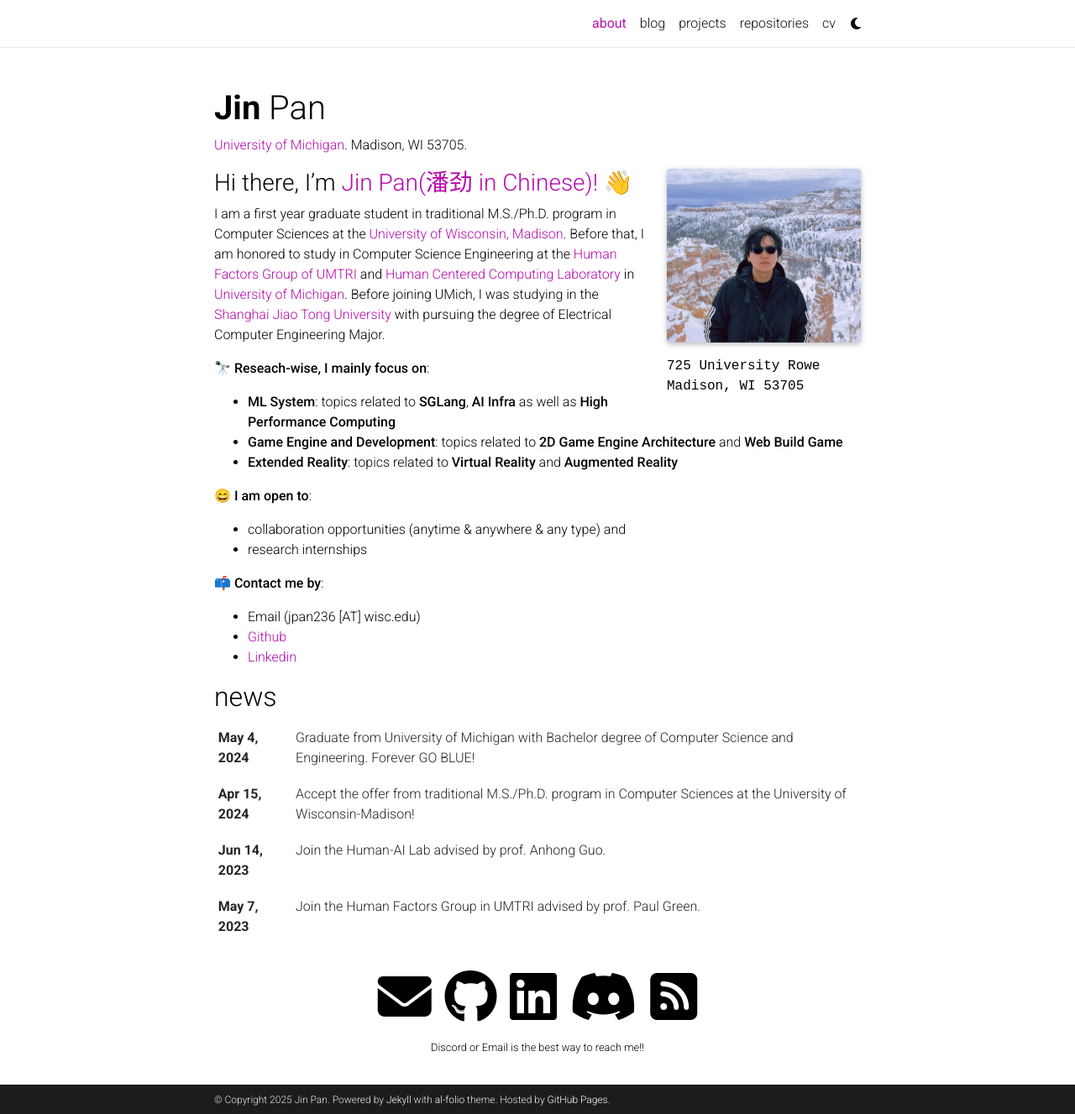
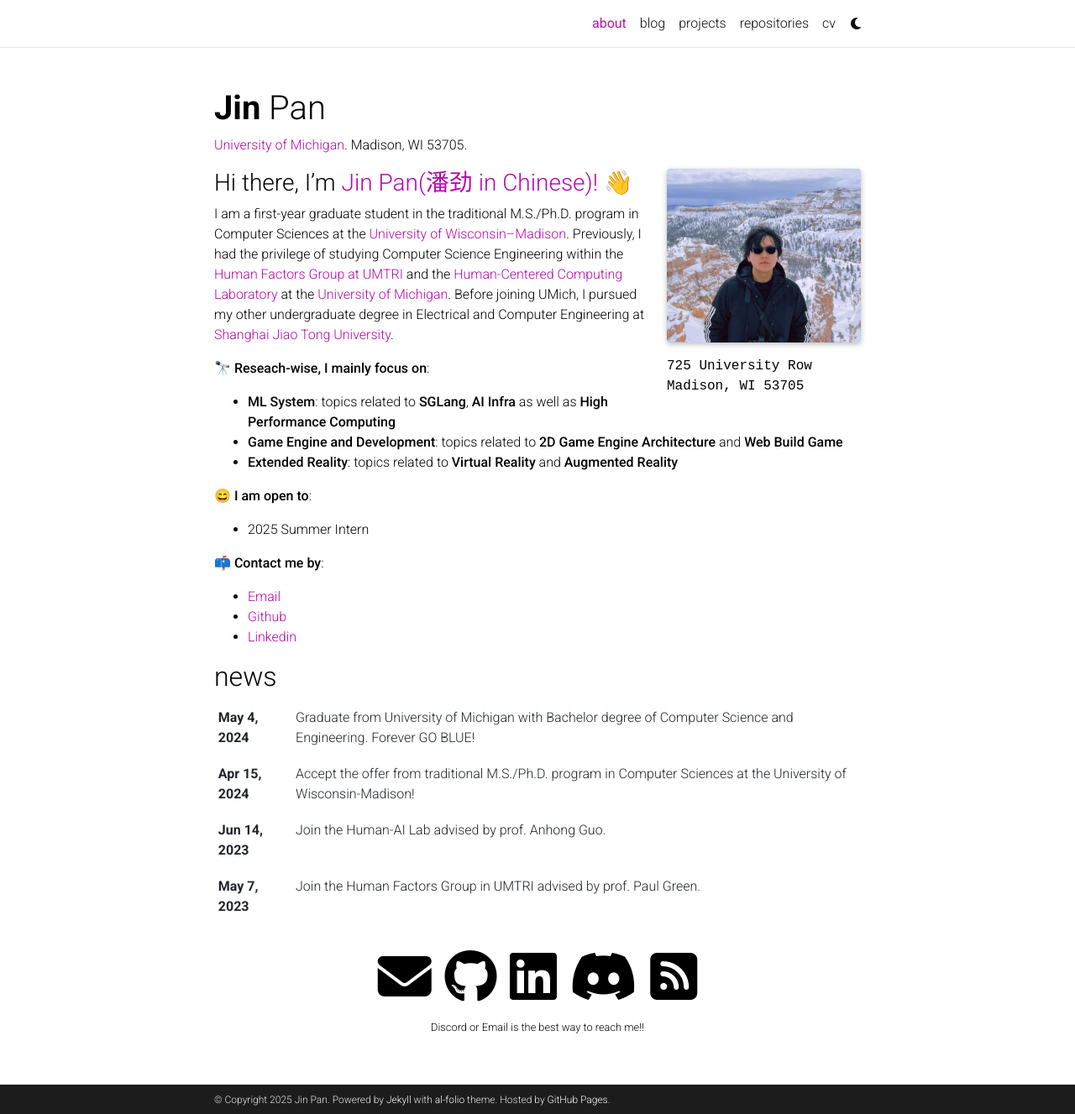
Before and after one commit to Jhinpan/jp-folio, a Jekyll site: the page built from _pages/about.md, in a window 1280 px wide and 1327 px high. Shown: the whole window at 84% size. Built offline with Jekyll 4.4.1, drawn with Linux system fonts in a browser that asks for light colours; comment, search, counter and statistics services are not loaded; a style sheet for code colours, icons or effects is not loaded.

Commit message:
Some Typo Fix

```diff
--- a/_pages/about.md
+++ b/_pages/about.md
@@ -9,7 +9,7 @@
   image: prof_pic.jpg
   image_circular: false # crops the image to make it circular
   address: >
-    <p>725 University Rowe</p>
+    <p>725 University Row</p>
     <p>Madison, WI 53705</p>
 
 news: true  # includes a list of news items
@@ -20,7 +20,7 @@
 
 ### Hi there, I'm [Jin Pan(潘劲 in Chinese)!](https://jhinpan.github.io/) 👋
 
-I am a first year graduate student in traditional M.S./Ph.D. program in Computer Sciences at the [University of Wisconsin, Madison](https://www.wisc.edu/). Before that, I am honored to study in Computer Science Engineering at the [Human Factors Group of UMTRI](https://www.linkedin.com/company/university-of-michigan-transportation-research-institute/) and [Human Centered Computing Laboratory](https://hcc.engin.umich.edu/) in [University of Michigan](https://www.umich.edu/). Before joining UMich, I was studying in the [Shanghai Jiao Tong University](https://en.sjtu.edu.cn/) with pursuing the degree of Electrical Computer Engineering Major.
+I am a first-year graduate student in the traditional M.S./Ph.D. program in Computer Sciences at the [University of Wisconsin–Madison](https://www.wisc.edu/). Previously, I had the privilege of studying Computer Science Engineering within the [Human Factors Group at UMTRI](https://www.linkedin.com/company/university-of-michigan-transportation-research-institute/) and the [Human-Centered Computing Laboratory](https://hcc.engin.umich.edu/) at the [University of Michigan](https://www.umich.edu/). Before joining UMich, I pursued my other undergraduate degree in Electrical and Computer Engineering at [Shanghai Jiao Tong University](https://en.sjtu.edu.cn/).
 
 
 🔭 **Reseach-wise, I mainly focus on**:
@@ -29,10 +29,9 @@
 - **Extended Reality**: topics related to **Virtual Reality** and **Augmented Reality**
 
 😄 **I am open to**:
-- collaboration opportunities (anytime & anywhere & any type) and
-- research internships
+- 2025 Summer Intern
 
 📫 **Contact me by**:
-- Email (jpan236 [AT] wisc.edu)
+- [Email](jpan236@wisc.edu)
 - [Github](https://github.com/jhinpan/)
 - [Linkedin](https://www.linkedin.com/in/jin-pan-246a04253/)
```
